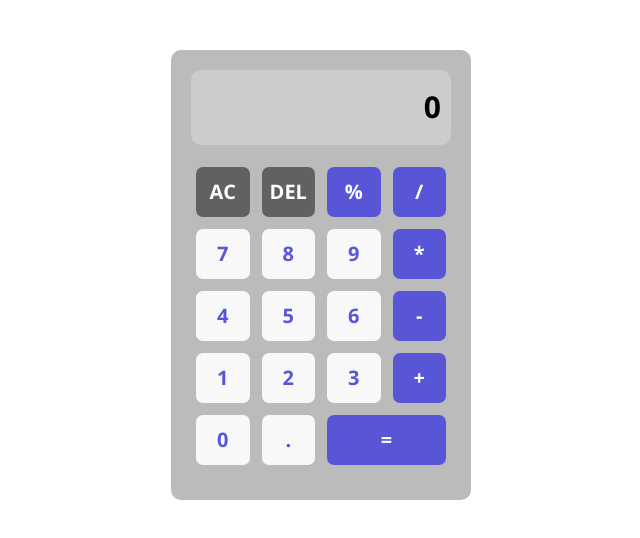
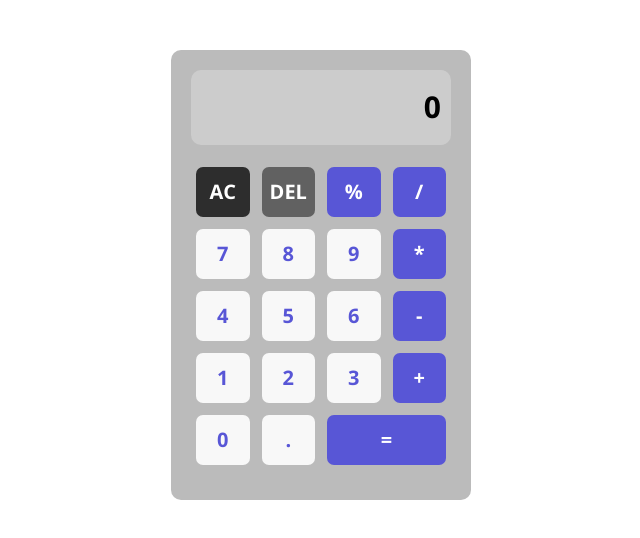
Before and after one commit to Ehab-Alshorbagy/Calculator-JS, a plain HTML site: page index.html in a window 1280 px wide. In both pictures the pointer is over the button "AC". Shown: the whole page, without its empty margins (319-959 px from the left). Drawn offline with nearby package versions, Linux system fonts and the light colour scheme.

Commit message:
Update code in CSs

```diff
--- a/css/master.css
+++ b/css/master.css
@@ -55,6 +55,10 @@ body {
     grid-template-columns: repeat(4 , 1fr);
     /* Adds space between the grid items */
     gap: 12px;
+    transition: 0.3s;
+}
+.calc .buttons button:hover {
+    background-color: #000000c2;
 }
 .calc .buttons .btn,
 .math-btn,
```
